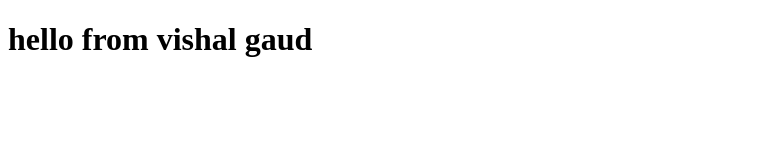
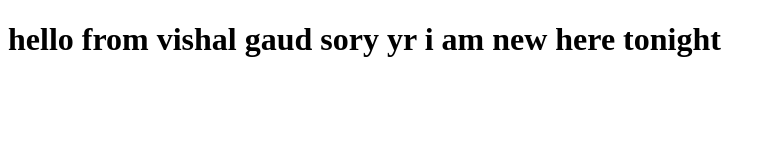
Before and after one commit to vgaud6585/ankitwebsite, a plain HTML site: page index.html in a window 1280 px wide. Shown: the whole page, without its empty margins (0-775 px from the left). Drawn offline with Linux system fonts and the light colour scheme.

Commit message:
Update in 2 min

```diff
--- a/index.html
+++ b/index.html
@@ -7,6 +7,9 @@
 
   </head>
   <body>
-    <h1>hello from vishal gaud</h1>
+    <h1>hello from vishal gaud
+    sory yr i am new here tonight
+
+    </h1>
   </body>
 </html>
```
